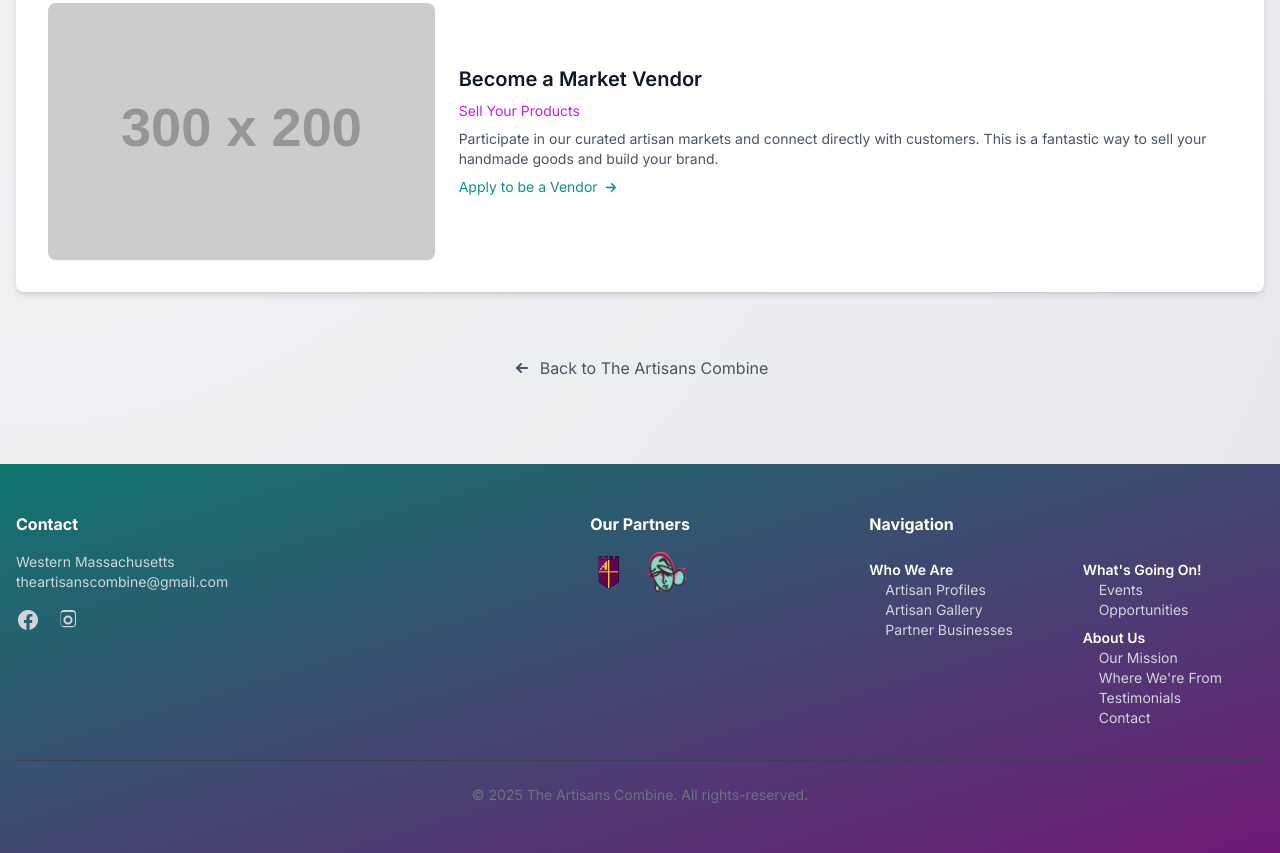
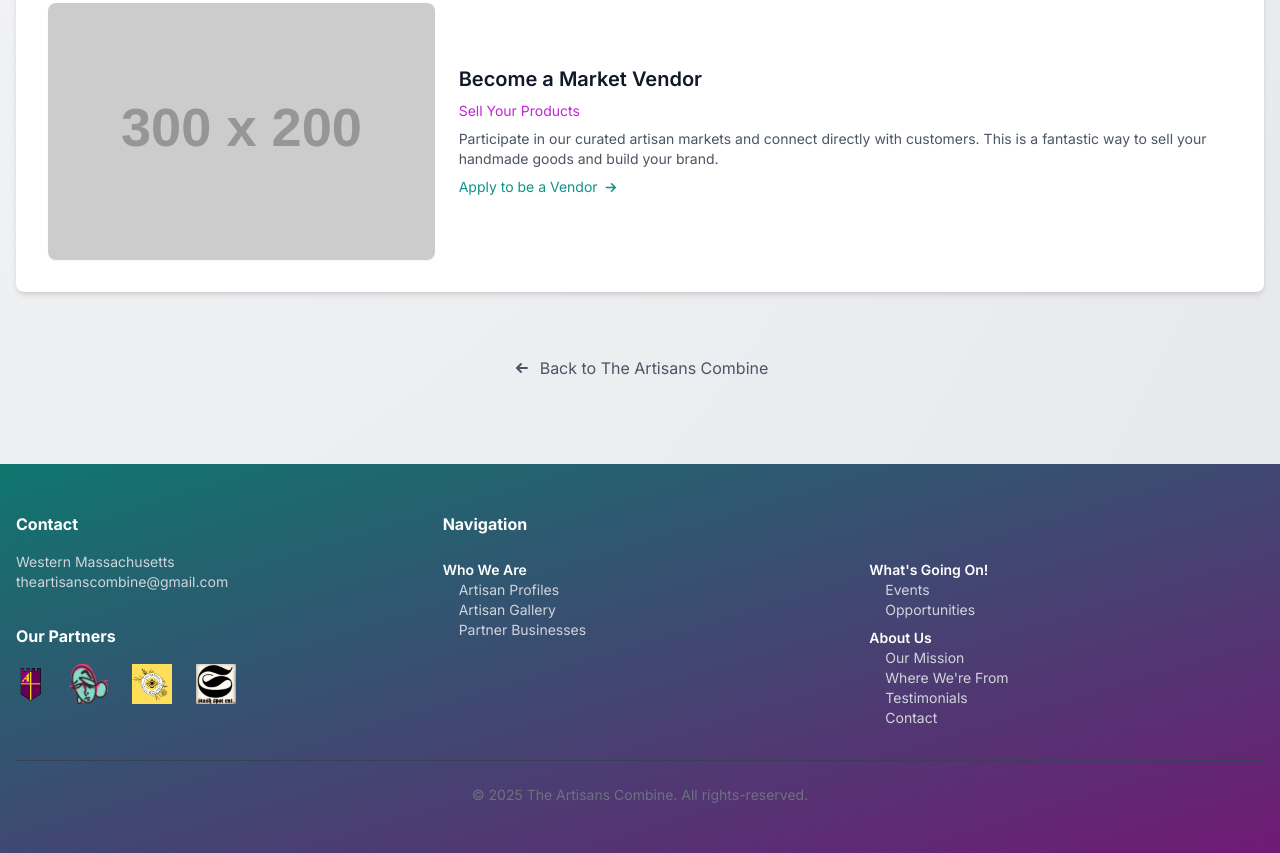
Before and after one commit to TheArtisansCombine/TAC, a plain HTML site: page opportunities.html in a window 1280 px wide. Shown: the part 1501-2354 px from the top of the page. Drawn offline with nearby package versions, Linux system fonts and the light colour scheme; placeholder pictures from the web are drawn by us.

Commit message:
Update opportunities.html

```diff
--- a/opportunities.html
+++ b/opportunities.html
@@ -296,7 +296,7 @@
         </div>
     </main>
 
-    <!-- Footer -->
+ <!-- Footer -->
     <footer class="bg-gradient-to-br from-teal-700 to-fuchsia-900 text-gray-300 py-12">
         <div class="container mx-auto px-4 max-w-7xl">
             <div class="grid grid-cols-1 md:grid-cols-3 gap-8 text-center md:text-left">
@@ -307,40 +307,29 @@
                     <p class="text-sm">
                         <a href="mailto:theartisanscombine@gmail.com" class="hover:text-white transition-colors">theartisanscombine@gmail.com</a>
                     </p>
-                    <div class="flex justify-center md:justify-start mt-4 space-x-4">
-                        <!-- Social Media Links -->
-                        <a href="https://www.facebook.com/theartisanscombine" target="_blank" class="text-gray-300 hover:text-white transition-colors">
-                            <svg class="h-6 w-6" fill="currentColor" viewBox="0 0 24 24" aria-hidden="true">
-                                <path fill-rule="evenodd" d="M22 12c0-5.523-4.477-10-10-10S2 6.477 2 12c0 4.991 3.657 9.128 8.438 9.878v-6.987h-2.54V12h2.54V9.797c0-2.506 1.492-3.89 3.777-3.89 1.094 0 2.238.195 2.238.195v2.46h-1.26c-1.243 0-1.63.771-1.63 1.562V12h2.773l-.443 2.89h-2.33V22C17.34 21.283 22 17.185 22 12z" clip-rule="evenodd" />
-                            </svg>
-                        </a>
-                        <a href="https://www.instagram.com/theartisanscombine" target="_blank" class="text-gray-300 hover:text-white transition-colors">
-                            <svg class="h-6 w-6" fill="currentColor" viewBox="0 0 24 24" aria-hidden="true">
-                                <path fill-rule="evenodd" d="M12.315 2c2.43 0 2.724.01 3.697.045.974.034 1.48.113 1.966.308a3.073 3.073 0 011.724 1.724c.195.486.274.992.308 1.966.036.973.046 1.267.046 3.697v1.734c0 2.43-.01 2.724-.045 3.697-.034.974-.113 1.48-.308 1.966a3.073 3.073 0 01-1.724 1.724c-.486.195-.992.274-1.966.308-.973.036-1.267.046-3.697.046s-2.724-.01-3.697-.045c-.974-.034-1.48-.113-1.966-.308a3.073 3.073 0 01-1.724-1.724c-.195-.486-.274-.992-.308-1.966-.036-.973-.046-1.267-.046-3.697v-1.734c0-2.43.01-2.724.045-3.697.034-.974.113-1.48.308-1.966a3.073 3.073 0 011.724-1.724c.486-.195.992-.274 1.966-.308.973-.036 1.267-.046 3.697-.046zM12 4c-2.61 0-3.328.01-4.227.04-.903.03-1.2.07-1.458.175-.245.105-.465.23-.675.44-.21.21-.335.43-.44.675-.105.258-.145.555-.175 1.458-.03 1.1-.04 1.23-.04 4.227s.01 3.127.04 4.227c.03.903.07 1.2.175 1.458.105.245.23.465.44.675.21.21.43.335.675.44.258.105.555.145 1.458.175 1.1.03 1.23.04 4.227.04s3.127-.01 4.227-.04c.903-.03 1.2-.07 1.458-.175.245-.105.465-.23.675-.44.21-.21.335-.43.44-.675.105-.258.145-.555.175-1.458.03-1.1.04-1.23.04-4.227s-.01-3.127-.04-4.227c-.03-.903-.07-1.2-.175-1.458a3.073 3.073 0 01-.44-.675c-.21-.21-.43-.335-.675-.44-.258-.105-.555-.145-1.458-.175-1.1-.03-1.23-.04-4.227-.04zM12 16.5a4.5 4.5 0 100-9 4.5 4.5 0 000 9zM12 14.5a2.5 2.5 0 110-5 2.5 2.5 0 010 5z" clip-rule="evenodd" />
-                            </svg>
-                        </a>
+                    <div class="mt-8">
+                        <h3 class="text-white font-bold mb-4">Our Partners</h3>
+                        <div class="flex justify-center md:justify-start space-x-6">
+                            <a href="jesus.html" class="h-10">
+                                <img src="images/AMA_logo.png" alt="Alicea Media Arts Logo" class="h-full w-auto object-contain">
+                            </a>
+                            <a href="bobby.html" class="h-10">
+                                <img src="images/BobbyDieselLogo1_1.png" alt="Bobby Diesel's Logo" class="h-full w-auto object-contain">
+                            </a>
+                            <a href="sheshack.html" class="h-10">
+                                <img src="images/sheshack_logo.jpg" alt="The She Shack Logo" class="h-full w-auto object-contain">
+                            </a>
+                            <a href="stashspot.html" class="h-10">
+                                <img src="images/stashspot_logo.jpg" alt="Stash Spot Ent Logo" class="h-full w-auto object-contain">
+                            </a>
+                        </div>
                     </div>
                 </div>
 
-                <!-- Footer Column 2: Our Partners -->
-                <div class="md:text-center">
-                    <h3 class="text-white font-bold mb-4">Our Partners</h3>
-                    <div class="flex justify-center space-x-6">
-                        <!-- Partner Logo for Alicea Media Arts -->
-                        <a href="jesus.html" class="h-10">
-                            <img src="images/AMA_logo.png" alt="Alicea Media Arts Logo" class="h-full w-auto object-contain">
-                        </a>
-                        <!-- Partner Logo for Bobby Diesel -->
-                        <a href="bobby.html" class="h-10">
-                            <img src="images/BobbyDieselLogo1_1.png" alt="Bobby Diesel's Logo" class="h-full w-auto object-contain">
-                        </a>
-                    </div>
-                </div>
-
-                <!-- Footer Column 3: Navigation -->
-                <div class="md:text-left">
+                <!-- Footer Column 2: Navigation -->
+                <div class="md:text-left md:col-span-2">
                     <h3 class="text-white font-bold mb-4">Navigation</h3>
-                    <div class="grid grid-cols-2 gap-x-8 gap-y-2 text-sm">
+                    <div class="grid grid-cols-1 sm:grid-cols-2 gap-x-8 gap-y-2 text-sm">
                         <div>
                             <p class="text-white font-semibold mt-2">Who We Are</p>
                             <a href="artisans.html" class="text-gray-300 hover:text-white transition-colors block ml-4">Artisan Profiles</a>
@@ -353,7 +342,7 @@
                             <a href="opportunities.html" class="text-gray-300 hover:text-white transition-colors block ml-4">Opportunities</a>
                             <p class="text-white font-semibold mt-2">About Us</p>
                             <a href="index.html#our-mission" class="text-gray-300 hover:text-white transition-colors block ml-4">Our Mission</a>
-                            <a href="index.html#our-mission" class="text-gray-300 hover:text-white transition-colors block ml-4">Where We're From</a>
+                            <a href="where-we-are-from.html" class="text-gray-300 hover:text-white transition-colors block ml-4">Where We're From</a>
                             <a href="index.html#testimonials" class="text-gray-300 hover:text-white transition-colors block ml-4">Testimonials</a>
                             <a href="contact.html" class="text-gray-300 hover:text-white transition-colors block ml-4">Contact</a>
                         </div>
```
